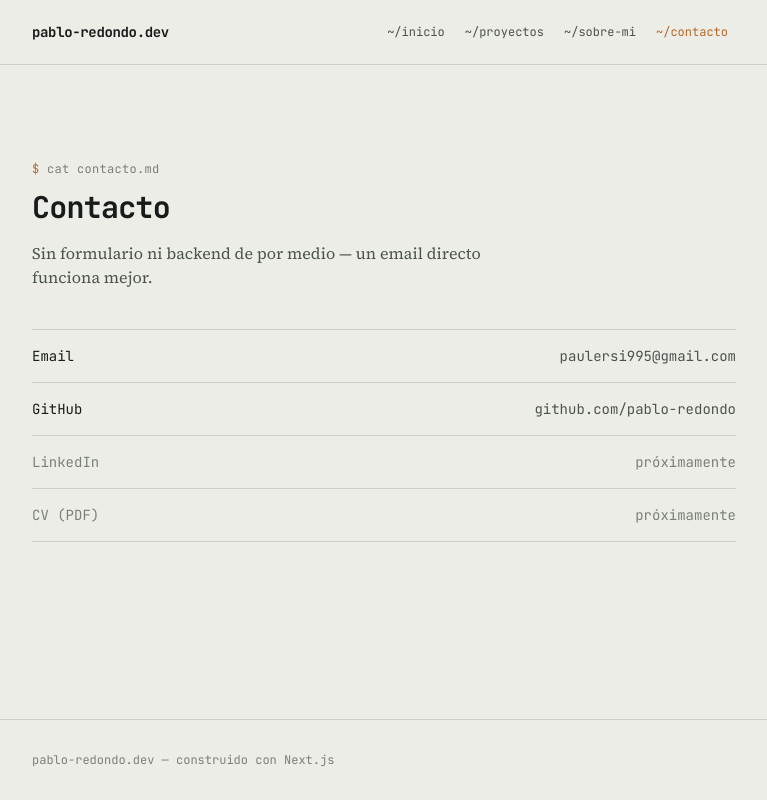
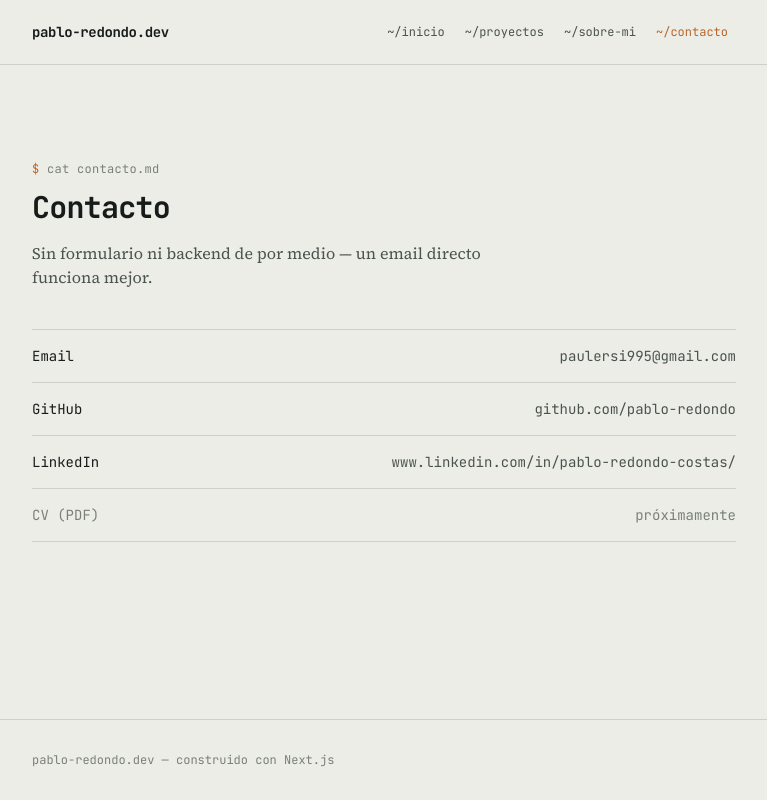
Before and after one commit to pablo-redondo/portfolio, a Next.js app: page /contacto in a window 1280 px wide. Shown: the whole page, without its empty margins (256-1023 px from the left). Built offline with nearby package versions, Linux system fonts and the light colour scheme.

Commit message:
Conectar LinkedIn real en /contacto

```diff
--- a/content/site.ts
+++ b/content/site.ts
@@ -1,7 +1,6 @@
 export const SITE = {
   email: "paulersi995@gmail.com",
   github: "https://github.com/pablo-redondo",
-  // TODO: falta la URL real de LinkedIn — sustituir antes de publicar.
-  linkedin: undefined as string | undefined,
+  linkedin: "https://www.linkedin.com/in/pablo-redondo-costas/" as string | undefined,
   cvUrl: undefined as string | undefined,
 };
```
